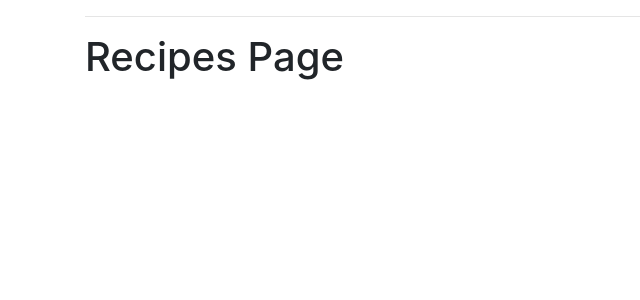
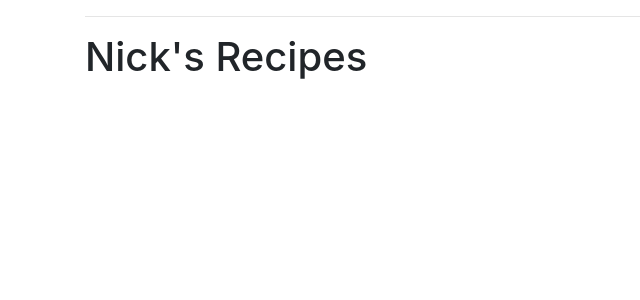
Before and after one commit to nickacri/recipe_app, a Flask app: page /recipes in a window 1280 px wide. Shown: the part 59-359 px from the top of the page, without its empty margins (0-640 px from the left). Run offline with Flask 2, Linux system fonts and the light colour scheme; data that the repository does not hold is empty; some libraries are stand-ins or nearby versions.

Commit message:
change <h1> on recipes.html

```diff
--- a/templates/recipes.html
+++ b/templates/recipes.html
@@ -9,7 +9,7 @@ content="View all of Nick's recipes in his web application">
 
 {% block body %}
 
-<h1>Recipes Page</h1>
+<h1>Nick's Recipes</h1>
 
 {% if all_recipes %}
 <table class="table table-hover">
```
